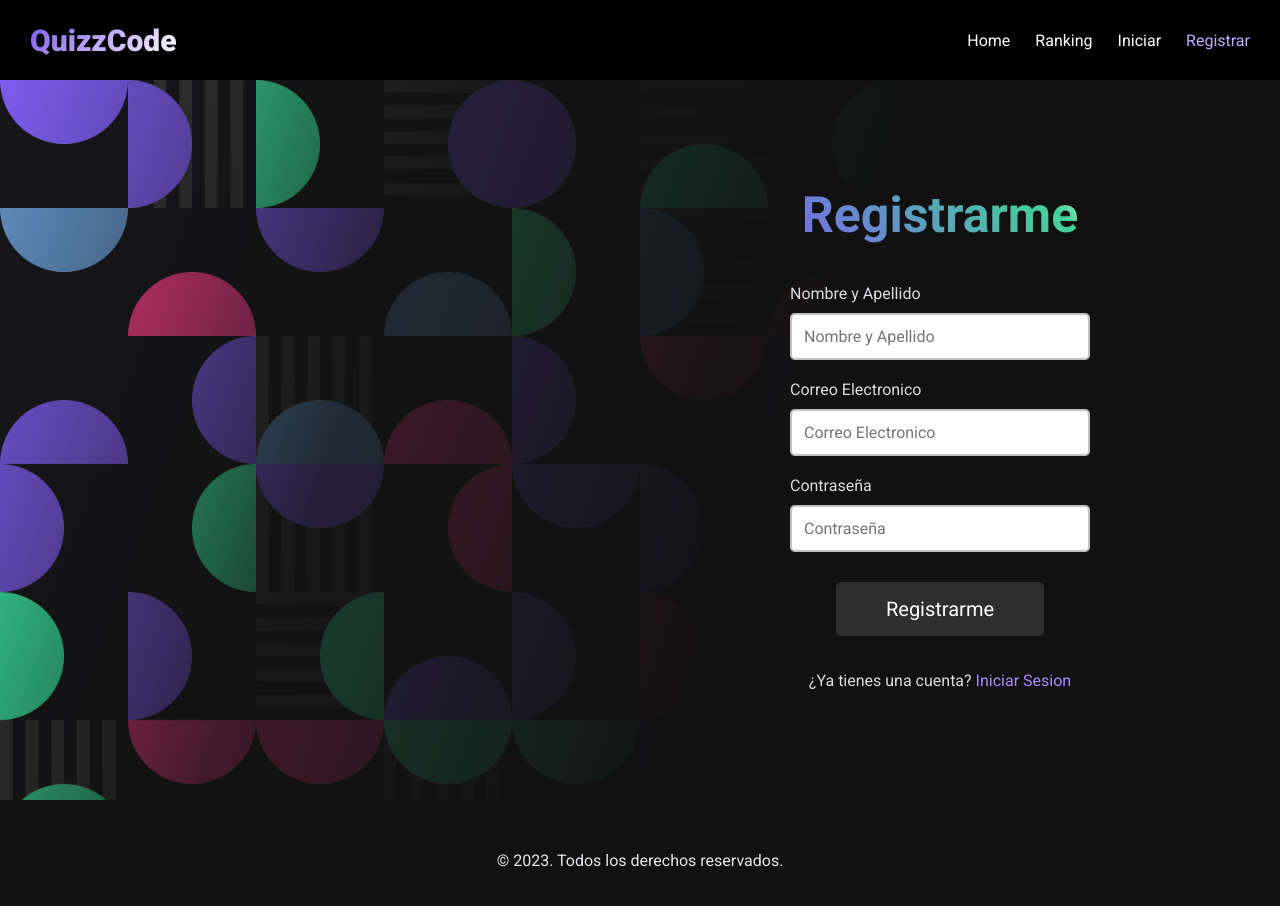
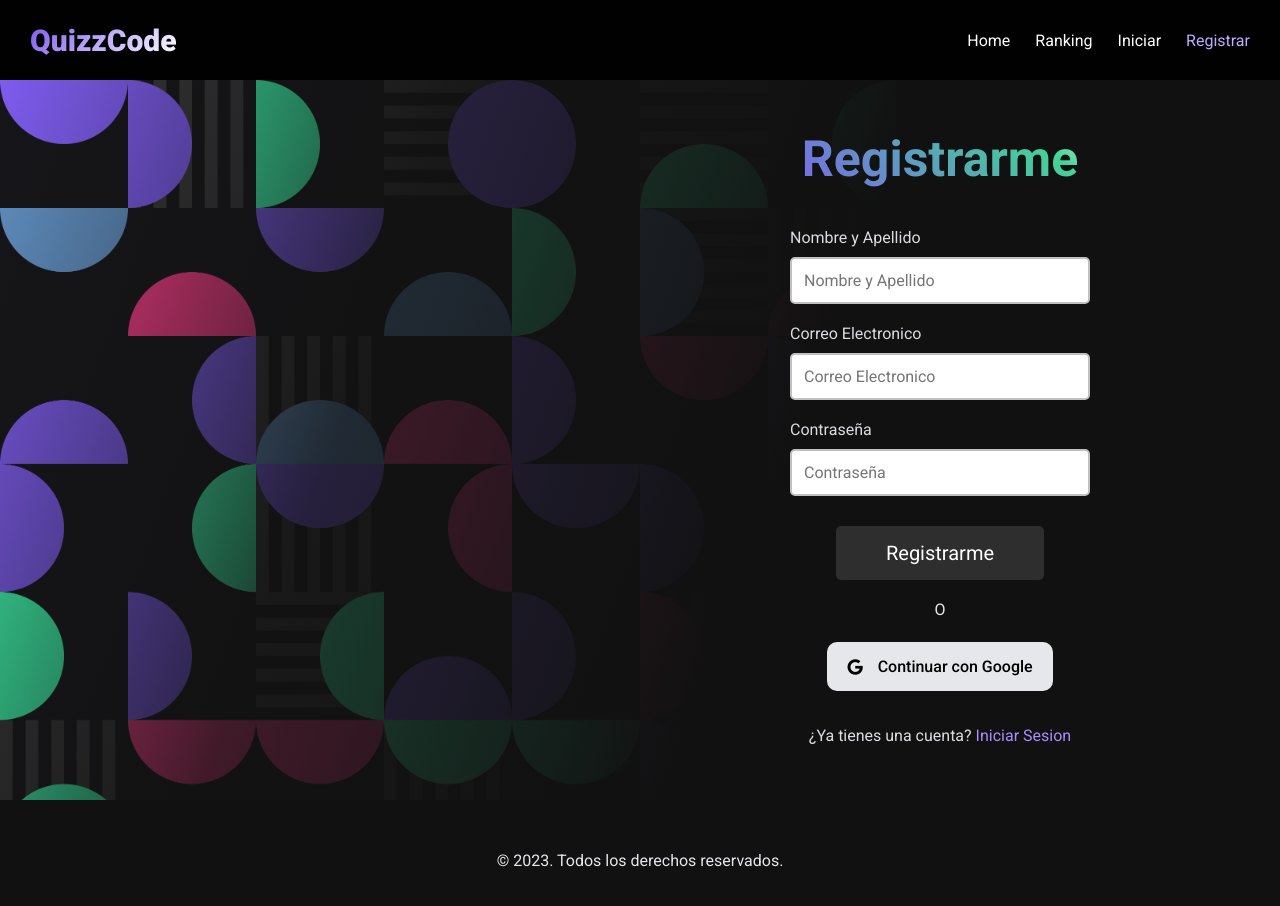
Before and after one commit to jaenfigueroa/quizz-code-client, a React (Vite) app: page /register in a window 1280 px wide. Shown: the top 906 px of the page. Built offline with nearby package versions, Linux system fonts and the light colour scheme; no server answers.

Commit message:
add google login and registration

```diff
--- /dev/null
+++ b/src/components/ButtonGoogle/ButtonGoogle.css
@@ -0,0 +1,33 @@
+.button-google-container{
+  /* background: blue; */
+  display: flex;
+  flex-direction: column;
+  justify-content: center;
+  align-items: center;
+  /* margin-bottom: 4rem; */
+}
+.button-google-container span{
+  margin: 2rem 0;
+}
+.button-google{
+  background: red;
+  padding: 1.5rem 2rem;
+  border-radius: 1rem;
+  border: 0;
+  display: flex;
+  gap: 1.5rem;
+  justify-content: center;
+  align-items: center;
+  font-weight: 500;
+  color: var(--black-1);
+  background: var(--white);
+}
+.button-google i{
+  color: rgb(0, 0, 0);
+}
+
+@media (min-width: 780px) {
+  .button-google-container span{
+    margin: 1rem 0 2.3rem;
+  }
+}
--- /dev/null
+++ b/src/components/ButtonGoogle/ButtonGoogle.jsx
@@ -0,0 +1,31 @@
+import React from 'react'
+import { signInWithGoogle } from '../../firebase/auth'
+import './ButtonGoogle.css'
+
+/// ////////////////////////////////////////////////
+export const ButtonGoogle = ({ setFormData, getFormGoogle }) => {
+  const getLogin = async () => {
+    const data = await signInWithGoogle()
+    // console.log(data)
+
+    await setFormData({
+      name: data.displayName,
+      email: data.email,
+      avatar: data.photoURL,
+      password: data.accessToken
+    })
+
+    await getFormGoogle()
+  }
+
+  /// ////////////////////////////////////////////////
+  return (
+    <div className='button-google-container'>
+      <span>O</span>
+      <button className='button-google' onClick={getLogin}>
+        <i className='fa-brands fa-google' />
+        Continuar con Google
+      </button>
+    </div>
+  )
+}
--- a/src/components/FormLog/FormLog.jsx
+++ b/src/components/FormLog/FormLog.jsx
@@ -1,6 +1,7 @@
 import React, { useState } from 'react'
 import { updateUser } from '../../helpers/log/updateUser'
 import { sendForm } from '../../helpers/sendForm'
+import { ButtonGoogle } from '../ButtonGoogle/ButtonGoogle'
 import './FormLog.css'
 import { TargetState } from './TargetState/TargetState'
 
@@ -44,6 +45,27 @@ export const FormLog = ({ title, inputs, sendText, other, route, submitEnabled,
     }
   }
 
+  // PARA REGISTRARSE E INICAR SESION CON GOOGLE
+  const getFormGoogle = async () => {
+    console.log('se envia los datos de google al back')
+    console.log(formData)
+
+    // 1.activar el aviso
+    setTargetState(() => {
+      return { status: 'loading', message: 'Estamos procesando tu solicitud, espere unos segundos.', targetVisible: true }
+    })
+
+    // enviar el formulario y realizar la peticion al back
+    const result = await sendForm(formData, route)
+
+    if (result.status === 'sucess') {
+      updateUser(result.user) // actualizar usuario el local storage
+    }
+
+    // mostrar los resultados del back en la tarjeta
+    setTargetState({ ...result, targetVisible: true })
+  }
+
   /// /////////////////////////////////
   return (
     <section className='seccion-log'>
@@ -65,7 +87,10 @@ export const FormLog = ({ title, inputs, sendText, other, route, submitEnabled,
             <input type='submit' value={sendText} className={`formlog__button-submit ${!submitEnabled && 'formlog__button-submit--disabled'}`} />
           </form>
 
+          <ButtonGoogle setFormData={setFormData} getFormGoogle={getFormGoogle} />
+
           {other} {/* TEXTO PARA NAVEGAR A LA OTRA SECCION */}
+
         </div>
 
         {/* AVISO PAR MOSTRAR EL ESTADO DE LA PETICION */}
--- a/src/firebase/config.js
+++ b/src/firebase/config.js
@@ -1,10 +1,6 @@
-// INICIALIZAR LA APLICAION DE FIREBASE - REALIZAR LA CONEXION CON FIREBASE
-/// /////////////////////////////////////////////////////////////////////////////
-
-// 1. importar la funcion "initializeApp" de firebase
 import { initializeApp } from 'firebase/app'
 
-// 2. inicializamos la aplicacion de Firebase, con los datos configuración de la aplicación de Firebase que se van a utilizar, desde el archivo .env (dotenv)
+// 1. inicializamos la aplicacion de Firebase, con los datos configuración de la aplicación de Firebase que se van a utilizar, desde el archivo .env (dotenv)
 export const firebaseApp = initializeApp({
   apiKey: process.env.REACT_APP_API_KEY,
   authDomain: process.env.REACT_APP_AUTH_DOMAIN,
--- a/src/pages/Profile/Profile.jsx
+++ b/src/pages/Profile/Profile.jsx
@@ -42,12 +42,12 @@ export const Profile = () => {
             value={user.email}
             editable={false}
           />
-          <SettingOption
+          {/* <SettingOption
             label='Contraseña'
             type='password'
             name='newPassword'
             editable
-          />
+          /> */}
         </section>
       </div>
 
```
Also changed, not shown: src/firebase/auth.js (+3 -14 lines), src/firebase/firestore.js (deleted, +0 -33 lines), src/firebase/storage.js (deleted, +0 -28 lines).
